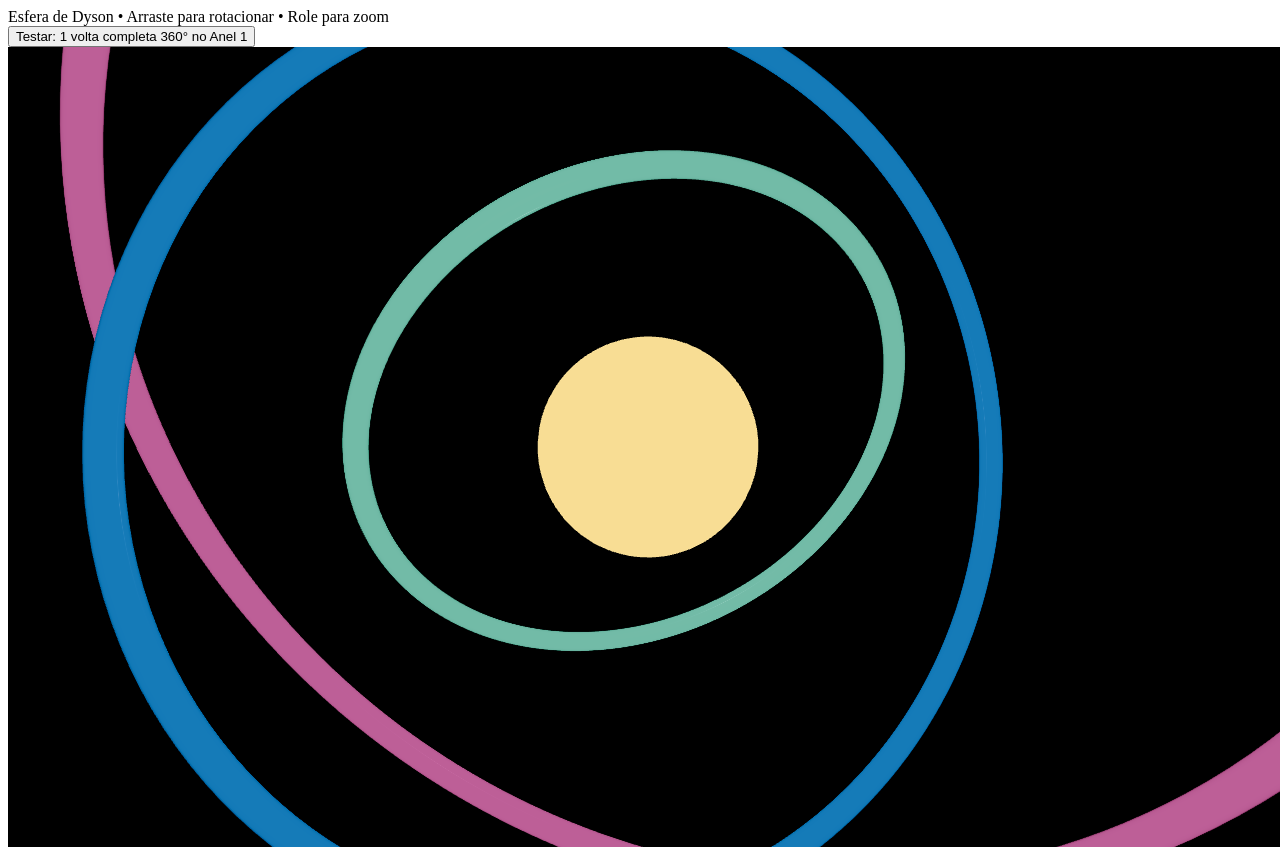
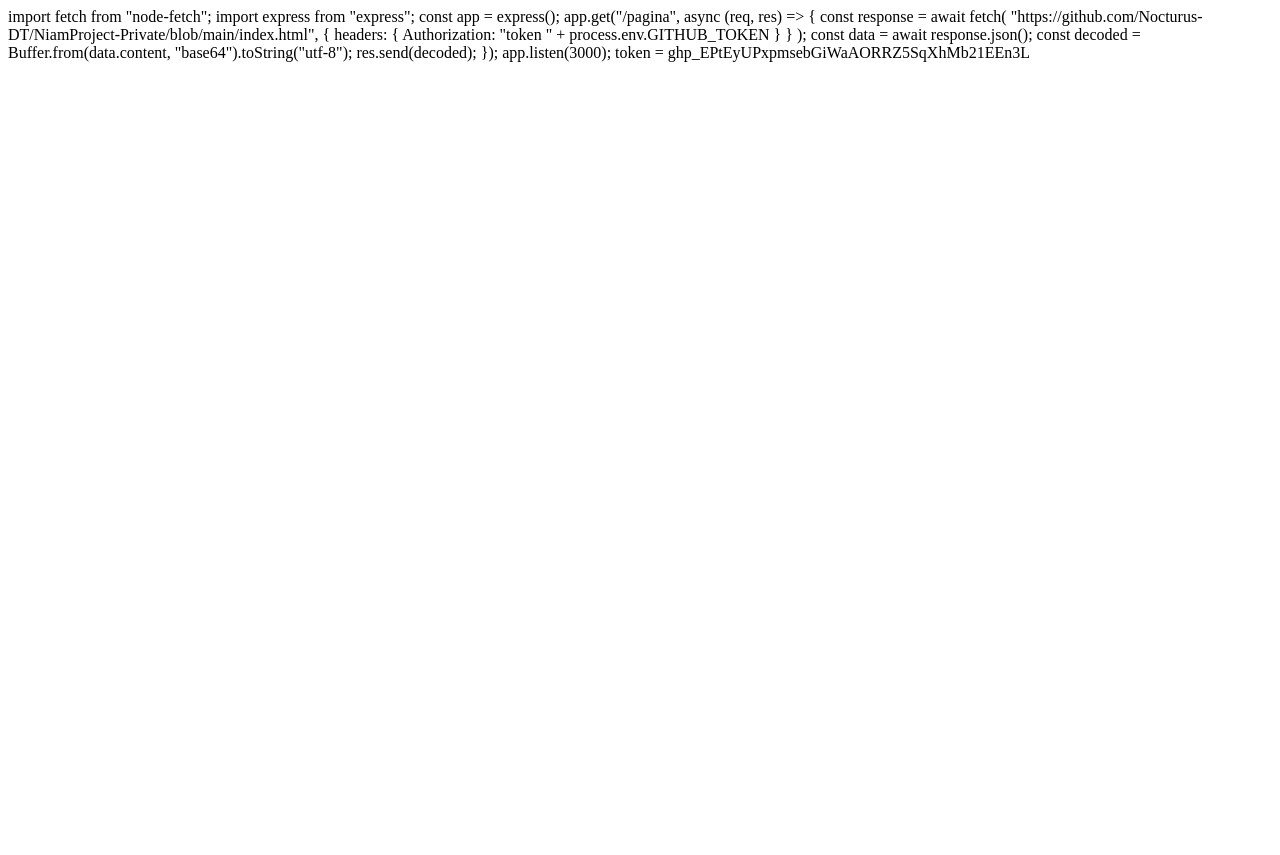
Before and after one commit to Nocturus-DT/NiamProject-Public, a plain HTML site: page index.html in a window 1280 px wide. After the commit the page ends 800 px from the top, so only its background shows below. Drawn offline with nearby package versions, Linux system fonts and the light colour scheme; animation ran at ten frames a second.

Commit message:
Integrate Express server for GitHub HTML fetch
Added Express server to fetch and serve HTML content from GitHub.

```diff
--- a/index.html
+++ b/index.html
@@ -1,164 +1,24 @@
-<!DOCTYPE html>
-<html lang="pt-br">
-<head>
-  <meta charset="UTF-8" />
-  <meta name="viewport" content="width=device-width, initial-scale=1.0"/>
-  <title>Esfera de Dyson - 3 Anéis</title>
+import fetch from "node-fetch";
+import express from "express";
 
-  <link rel="stylesheet" href="css/style.css">
+const app = express();
 
-  <script type="importmap">
-  {
-    "imports": {
-      "three": "https://cdn.jsdelivr.net/npm/three@0.168.0/build/three.module.js",
-      "three/addons/": "https://cdn.jsdelivr.net/npm/three@0.168.0/examples/jsm/"
+app.get("/pagina", async (req, res) => {
+  const response = await fetch(
+    "https://github.com/Nocturus-DT/NiamProject-Private/blob/main/index.html",
+    {
+      headers: {
+        Authorization: "token " + process.env.GITHUB_TOKEN
+      }
     }
-  }
-  </script>
-</head>
+  );
 
-<body>
+  const data = await response.json();
+  const decoded = Buffer.from(data.content, "base64").toString("utf-8");
 
-<div id="info">Esfera de Dyson • Arraste para rotacionar • Role para zoom</div>
-<button id="fullRotateBtn">Testar: 1 volta completa 360° no Anel 1</button>
+  res.send(decoded);
+});
 
-<script type="module">
-  import * as THREE from 'three';
-  import { OrbitControls } from 'three/addons/controls/OrbitControls.js';
+app.listen(3000);
 
-  async function loadConfig() {
-    try {
-      const response = await fetch('assets/config.json');
-      if (!response.ok) throw new Error('Config não encontrada');
-      return await response.json();
-    } catch (err) {
-      console.error('Erro ao carregar config:', err);
-      // fallback básico
-      return {
-        background: 0x000000,
-        star: { radius: 18, color: 0xffeeaa, emissive: 0xffaa44, emissiveIntensity: 1.8 },
-        rings: [
-          { radius: 45, thickness: 1.8, color: 0x88ffdd, speed: 0.008, tiltX: 0.12, tiltY: 0.05 },
-          { radius: 75, thickness: 2.2, color: 0x44aaff, speed: 0.005, tiltX: -0.08, tiltY: 0.15 },
-          { radius: 110, thickness: 3.0, color: 0xff88cc, speed: 0.003, tiltX: 0.04, tiltY: -0.1 }
-        ],
-        camera: { fov: 55, position: [0, 40, 120] }
-      };
-    }
-  }
-
-  loadConfig().then(config => {
-    const scene = new THREE.Scene();
-    scene.background = new THREE.Color(config.background);
-
-    const camera = new THREE.PerspectiveCamera(
-      config.camera.fov,
-      window.innerWidth / window.innerHeight,
-      0.1,
-      2000
-    );
-    camera.position.set(...config.camera.position);
-
-    const renderer = new THREE.WebGLRenderer({ antialias: true });
-    renderer.setSize(window.innerWidth, window.innerHeight);
-    renderer.setPixelRatio(window.devicePixelRatio);
-    renderer.toneMapping = THREE.ACESFilmicToneMapping;
-    renderer.toneMappingExposure = 1.1;
-    document.body.appendChild(renderer.domElement);
-
-    const controls = new OrbitControls(camera, renderer.domElement);
-    controls.enableDamping = true;
-    controls.dampingFactor = 0.04;
-    controls.minDistance = 30;
-    controls.maxDistance = 400;
-
-    scene.add(new THREE.PointLight(0xffffff, 3.5));
-    scene.add(new THREE.AmbientLight(0x112244, 0.4));
-
-    const glowMat = new THREE.MeshBasicMaterial({ color: 0xffffff, transparent: true, opacity: 0.08 });
-
-    // Estrela
-    const starGeo = new THREE.SphereGeometry(config.star.radius, 48, 32);
-    const starMat = new THREE.MeshStandardMaterial({
-      color: config.star.color,
-      emissive: config.star.emissive,
-      emissiveIntensity: config.star.emissiveIntensity,
-      metalness: 0.1,
-      roughness: 0.4
-    });
-    const star = new THREE.Mesh(starGeo, starMat);
-    scene.add(star);
-    scene.add(new THREE.Mesh(starGeo, glowMat).scale.setScalar(1.15));
-
-    // Anéis
-    const rings = [];
-    config.rings.forEach(rCfg => {
-      const group = new THREE.Group();
-      const geo = new THREE.TorusGeometry(rCfg.radius, rCfg.thickness, 16, 160);
-      const mat = new THREE.MeshPhysicalMaterial({
-        color: rCfg.color,
-        metalness: 0.95,
-        roughness: 0.12,
-        clearcoat: 0.9,
-        emissive: rCfg.color,
-        emissiveIntensity: 0.4
-      });
-      const ring = new THREE.Mesh(geo, mat);
-      ring.rotation.x = Math.PI * rCfg.tiltX;
-      ring.rotation.y = Math.PI * rCfg.tiltY;
-      group.add(ring);
-      group.add(new THREE.Mesh(geo, glowMat).scale.setScalar(1.08));
-      group.userData = { speed: rCfg.speed };
-      scene.add(group);
-      rings.push(group);
-    });
-
-    // Teste 360°
-    let fullTurnRing = null;
-    let fullTurnStart = null;
-    const duration = 4000;
-
-    document.getElementById('fullRotateBtn').addEventListener('click', () => {
-      if (rings[0]) {
-        fullTurnRing = rings[0];
-        fullTurnStart = performance.now();
-        fullTurnRing.userData.startAngle = fullTurnRing.rotation.z;
-      }
-    });
-
-    function animate() {
-      requestAnimationFrame(animate);
-
-      star.rotation.y += 0.0008;
-
-      rings.forEach(ring => {
-        if (ring === fullTurnRing) return;
-        ring.rotation.z += ring.userData.speed;
-      });
-
-      if (fullTurnRing && fullTurnStart) {
-        const elapsed = performance.now() - fullTurnStart;
-        let prog = elapsed / duration;
-        if (prog >= 1) {
-          prog = 1;
-          fullTurnStart = null;
-          fullTurnRing = null;
-        }
-        const eased = 1 - (1 - prog) ** 3;
-        fullTurnRing.rotation.z = fullTurnRing.userData.startAngle + Math.PI * 2 * eased;
-      }
-
-      controls.update();
-      renderer.render(scene, camera);
-    }
-    animate();
-
-    window.addEventListener('resize', () => {
-      camera.aspect = window.innerWidth / window.innerHeight;
-      camera.updateProjectionMatrix();
-      renderer.setSize(window.innerWidth, window.innerHeight);
-    });
-  });
-</script>
-</body>
-</html>
+token = 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
```
